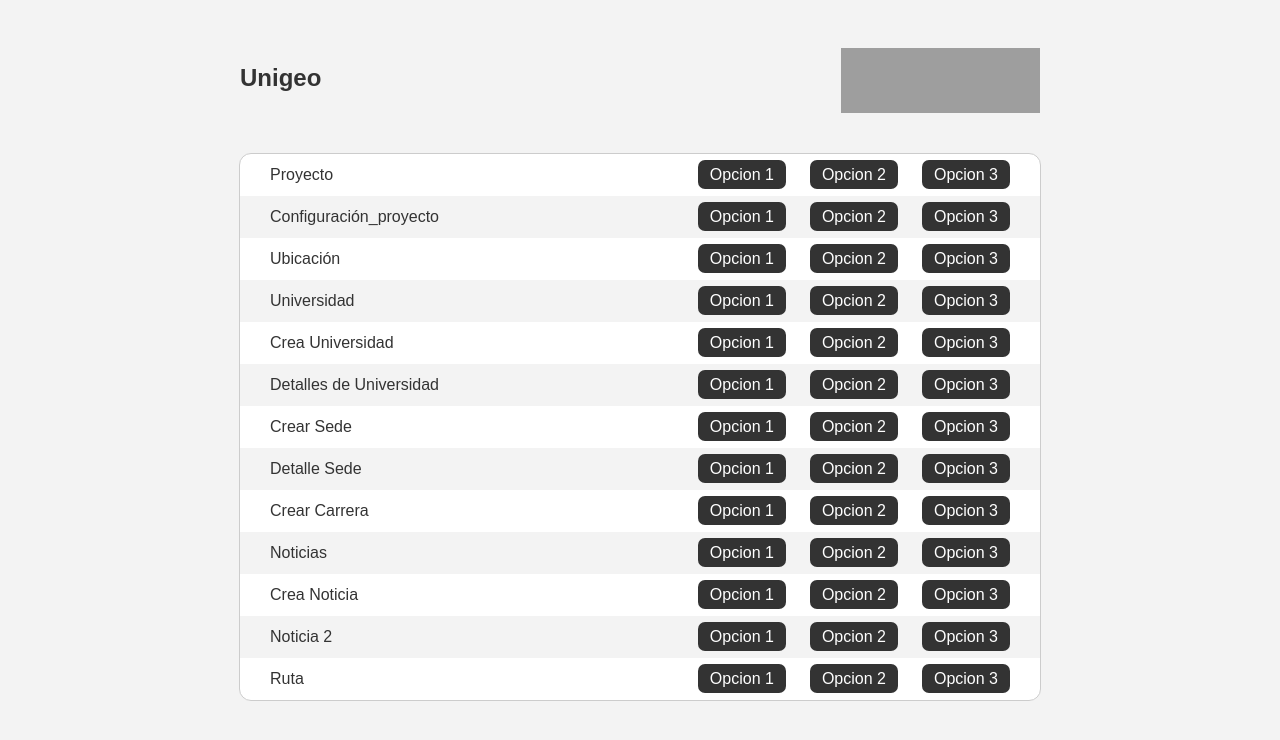
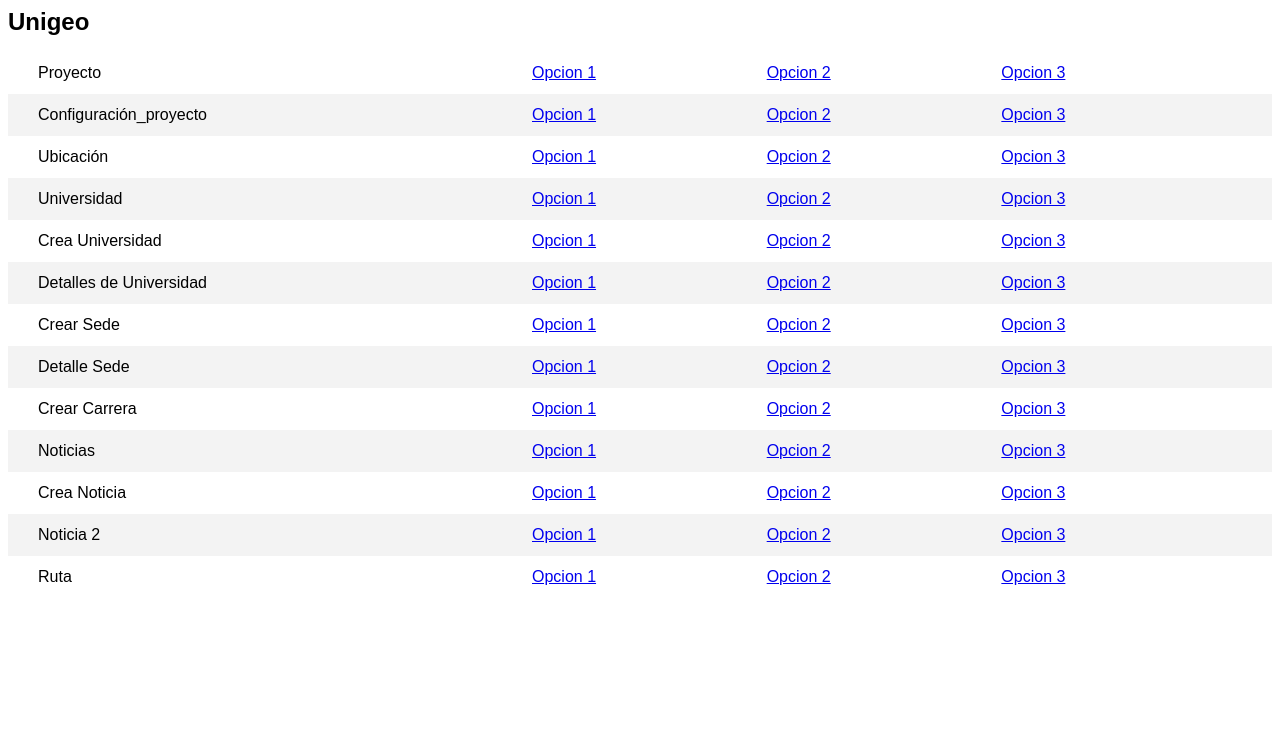
Before and after one commit to Jonathanbustos15/Unigeo, a PHP site: page /Unigeo/vistas/Menup.php in a window 1280 px wide. Shown: the top 740 px of the page. Run offline with PHP 8.4, Linux system fonts and the light colour scheme; grey boxes are pictures that could not be loaded.

Commit message:
edit Menu

```diff
--- a/vistas/Menup.php
+++ b/vistas/Menup.php
@@ -3,7 +3,7 @@
       <meta http-equiv="Content-Type" content="text/h; charset=UTF-8">
       <title>Unigeo</title>
       <link href="componentes/css/content.css" rel="stylesheet" type="text/css"/>
-      <link href="componentes/css/basemod.css" rel="stylesheet" type="text/css"/>
+
       <link href="componentes/css/Stylemenup.css" rel="stylesheet" type="text/css"/>
 
       			<script type="text/javascript">
--- a/vistas/componentes/css/Stylemenup.css
+++ b/vistas/componentes/css/Stylemenup.css
@@ -1,7 +1,7 @@
 body {
     font-family: arial, sans-serif;
     font-size: 9pt;
-  }
+}
 
 td {
     white-space: nowrap;
@@ -40,3 +40,19 @@
     border:0;
     border-bottom: 1px #000 solid;
 }
+
+.pages-listing td:first-child {
+    width: 470px; word-wrap: break-word; padding-left: 30px;
+}
+.pages-listing td:last-child { padding-right: 30px;
+}
+.pages-listing tr:last-child td:first-child {
+    -webkit-border-bottom-left-radius: 12px;
+    -moz-border-radius-bottomleft: 12px;
+    border-bottom-left-radius: 12px;
+}
+.pages-listing tr:last-child td:last-child {
+    -webkit-border-bottom-right-radius: 12px;
+    -moz-border-radius-bottomright: 12px;
+    border-bottom-right-radius: 12px;
+}
```
